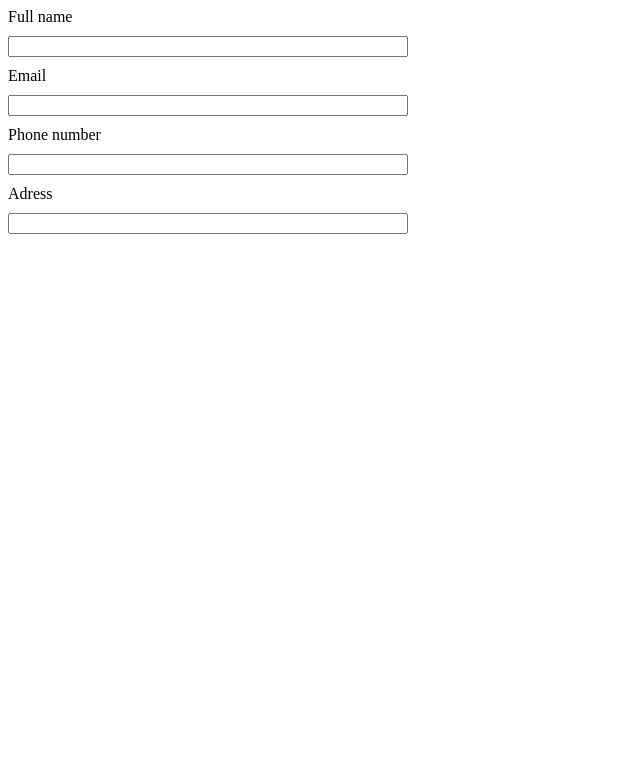
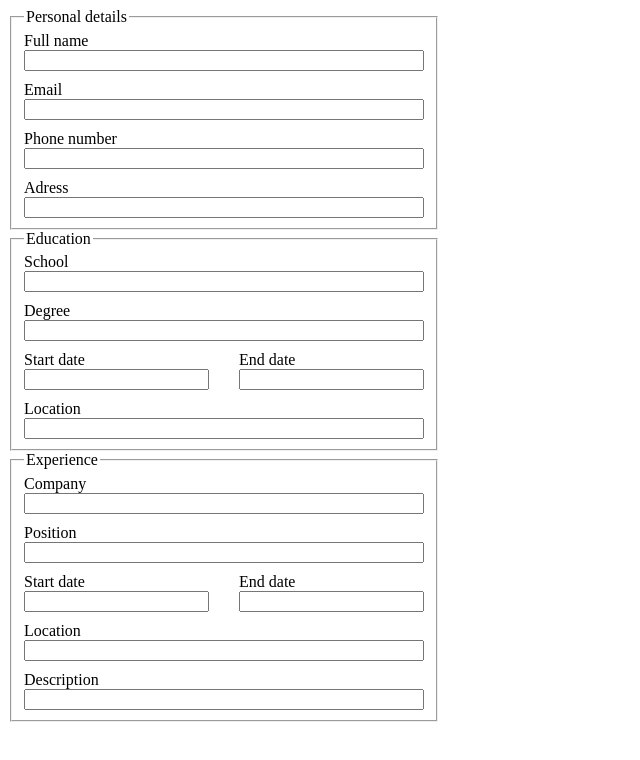
Before and after one commit to Bqnic/cv-application, a React (Vite) app: page / in a window 1280 px wide. Shown: the top 760 px of the page, without its empty margins (0-640 px from the left). Built offline with nearby package versions, Linux system fonts and the light colour scheme.

Commit message:
add all inputs

```diff
--- a/src/App.jsx
+++ b/src/App.jsx
@@ -1,68 +1,51 @@
 import { useState } from "react";
-import "./personal.css";
-export default function Personal() {
-  const [inputValues, setInputValues] = useState({
+import Personal from "./components/Personal";
+import "./app.css";
+import Education from "./components/Education";
+import Experience from "./components/Experience";
+
+export default function App() {
+  const [personalValues, setPersonalValues] = useState({
     name: "",
     mail: "",
     phone: "",
     adress: "",
   });
 
-  function handleChange(key, value) {
-    setInputValues({ ...inputValues, [key]: value });
+  const [educationValues, setEducationValues] = useState({
+    school: "",
+    degree: "",
+    startingDateEdu: "",
+    endingDateEdu: "",
+    locationEdu: "",
+  });
+
+  const [expValues, setExpValues] = useState({
+    company: "",
+    position: "",
+    startingDateXP: "",
+    endingDateXP: "",
+    locationXP: "",
+    desc: "",
+  });
+
+  function handlePersonalChange(key, value) {
+    setPersonalValues({ ...personalValues, [key]: value });
+  }
+
+  function handleEducationChange(key, value) {
+    setEducationValues({ ...educationValues, [key]: value });
+  }
+
+  function handleExpChange(key, value) {
+    setExpValues({ ...expValues, [key]: value });
   }
 
   return (
     <>
-      <div className="labels">
-        <Input
-          forInput="name"
-          labelText="Full name"
-          type="text"
-          onChange={handleChange}
-        />
-        <Input
-          forInput="mail"
-          labelText="Email"
-          type="email"
-          onChange={handleChange}
-        />
-        <Input
-          forInput="phone"
-          labelText="Phone number"
-          type="tel"
-          onChange={handleChange}
-        />
-        <Input
-          forInput="adress"
-          labelText="Adress"
-          type="text"
-          onChange={handleChange}
-        />
-      </div>
-      <div className="output-para">
-        <Output value={inputValues.name} />
-        <Output value={inputValues.mail} />
-        <Output value={inputValues.phone} />
-        <Output value={inputValues.adress} />
-      </div>
+      <Personal handleChange={handlePersonalChange} />
+      <Education handleChange={handleEducationChange} />
+      <Experience handleChange={handleExpChange} />
     </>
   );
 }
-
-function Input({ forInput, labelText, type, onChange }) {
-  function sendValue(e) {
-    onChange(forInput, e.target.value);
-  }
-
-  return (
-    <>
-      <label htmlFor={forInput}>{labelText}</label>
-      <input type={type} id={forInput} onChange={sendValue} />
-    </>
-  );
-}
-
-function Output({ value }) {
-  return <p>{value}</p>;
-}
--- /dev/null
+++ b/src/app.css
@@ -0,0 +1,12 @@
+.personal-details,
+.education,
+.xp {
+  display: flex;
+  flex-direction: column;
+  max-width: 400px;
+  gap: 10px;
+}
+.dates {
+  display: flex;
+  justify-content: space-between;
+}
--- /dev/null
+++ b/src/components/Education.jsx
@@ -0,0 +1,43 @@
+import Input from "./Input";
+
+export default function Education({ handleChange }) {
+  return (
+    <form>
+      <fieldset className="education">
+        <legend>Education</legend>
+        <Input
+          forInput="school"
+          labelText="School"
+          type="text"
+          onChange={handleChange}
+        />
+        <Input
+          forInput="degree"
+          labelText="Degree"
+          type="text"
+          onChange={handleChange}
+        />
+        <div className="dates">
+          <Input
+            forInput="startingDateEdu"
+            labelText="Start date"
+            type="text"
+            onChange={handleChange}
+          />
+          <Input
+            forInput="endingDateEdu"
+            labelText="End date"
+            type="text"
+            onChange={handleChange}
+          />
+        </div>
+        <Input
+          forInput="locationEdu"
+          labelText="Location"
+          type="text"
+          onChange={handleChange}
+        />
+      </fieldset>
+    </form>
+  );
+}
--- /dev/null
+++ b/src/components/Experience.jsx
@@ -0,0 +1,49 @@
+import Input from "./Input";
+
+export default function Experience({ handleChange }) {
+  return (
+    <form>
+      <fieldset className="xp">
+        <legend>Experience</legend>
+        <Input
+          forInput="company"
+          labelText="Company"
+          type="text"
+          onChange={handleChange}
+        />
+        <Input
+          forInput="position"
+          labelText="Position"
+          type="text"
+          onChange={handleChange}
+        />
+        <div className="dates">
+          <Input
+            forInput="startingDateXP"
+            labelText="Start date"
+            type="text"
+            onChange={handleChange}
+          />
+          <Input
+            forInput="endingDateXP"
+            labelText="End date"
+            type="text"
+            onChange={handleChange}
+          />
+        </div>
+        <Input
+          forInput="locationXP"
+          labelText="Location"
+          type="text"
+          onChange={handleChange}
+        />
+        <Input
+          forInput="desc"
+          labelText="Description"
+          type="text"
+          onChange={handleChange}
+        />
+      </fieldset>
+    </form>
+  );
+}
--- /dev/null
+++ b/src/components/Input.jsx
@@ -0,0 +1,13 @@
+import "./compCSS/input.css";
+export default function Input({ forInput, labelText, type, onChange }) {
+  function sendValue(e) {
+    onChange(forInput, e.target.value);
+  }
+
+  return (
+    <div className="label-input">
+      <label htmlFor={forInput}>{labelText}</label>
+      <input type={type} id={forInput} onChange={sendValue} />
+    </div>
+  );
+}
--- /dev/null
+++ b/src/components/Personal.jsx
@@ -0,0 +1,35 @@
+import Input from "./Input";
+
+export default function Personal({ handleChange }) {
+  return (
+    <form>
+      <fieldset className="personal-details">
+        <legend>Personal details</legend>
+        <Input
+          forInput="name"
+          labelText="Full name"
+          type="text"
+          onChange={handleChange}
+        />
+        <Input
+          forInput="mail"
+          labelText="Email"
+          type="email"
+          onChange={handleChange}
+        />
+        <Input
+          forInput="phone"
+          labelText="Phone number"
+          type="tel"
+          onChange={handleChange}
+        />
+        <Input
+          forInput="adress"
+          labelText="Adress"
+          type="text"
+          onChange={handleChange}
+        />
+      </fieldset>
+    </form>
+  );
+}
--- a/src/personal.css
+++ b/src/components/compCSS/input.css
@@ -1,6 +1,4 @@
-.labels {
+.label-input {
   display: flex;
   flex-direction: column;
-  max-width: 400px;
-  gap: 10px;
 }
--- a/src/main.jsx
+++ b/src/main.jsx
@@ -1,10 +1,10 @@
 import React from "react";
 import ReactDOM from "react-dom/client";
-import Personal from "./App";
+import App from "./App";
 import "./index.css";
 
 ReactDOM.createRoot(document.getElementById("root")).render(
   <React.StrictMode>
-    <Personal />
+    <App />
   </React.StrictMode>
 );
```
